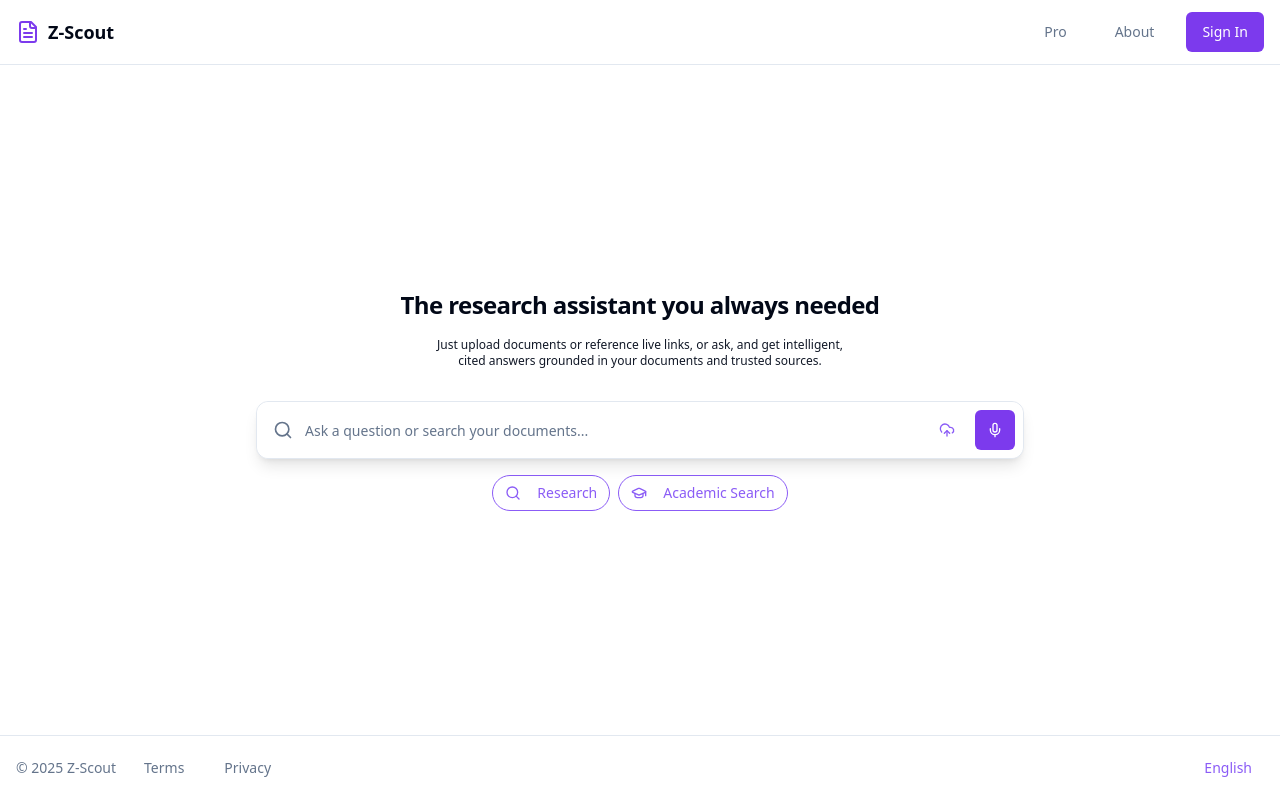
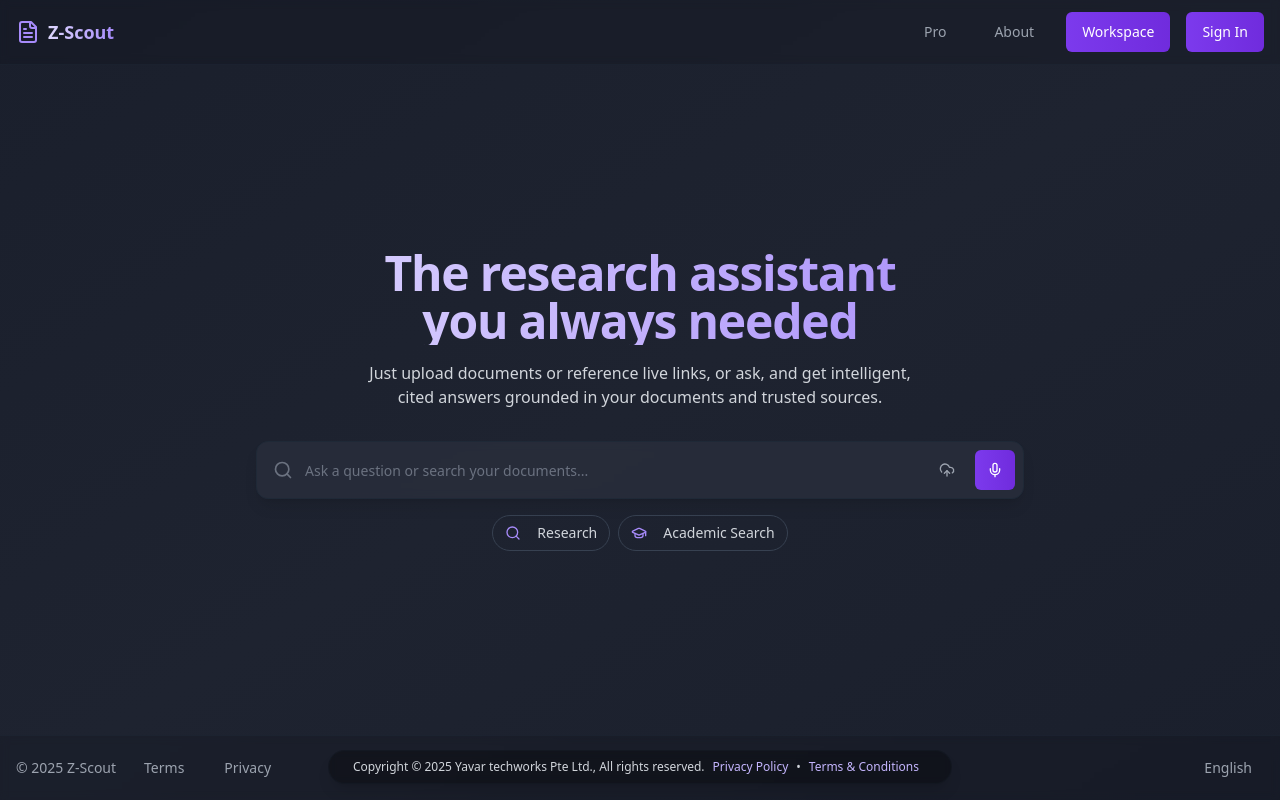
Before and after one commit to madhugraj/z-scout-report-forge, a React (Vite) app: page / in a window 1280 px wide. Built offline with nearby package versions, Linux system fonts and the light colour scheme.

Commit message:
Fix: Improve UI and functionality
- Improved UI with professional gradients for home, dashboard, and workspace pages.
- Fixed collaborator functionality.
- Fixed Research Workspace navigation.
- Improved copyright notice legibility.

```diff
--- a/src/components/LandingPage.tsx
+++ b/src/components/LandingPage.tsx
@@ -1,3 +1,4 @@
+
 import React, { useState } from 'react';
 import { Search, Globe, GraduationCap, Mic, CloudUpload, FolderUp, HardDrive, FileText } from 'lucide-react';
 import { Button } from '@/components/ui/button';
@@ -40,22 +41,37 @@ const LandingPage: React.FC = () => {
     });
   };
 
+  const handleWorkspaceClick = () => {
+    navigate('/workspace');
+  };
+
   return (
-    <div className="min-h-screen bg-background flex flex-col">
-      <header className="w-full border-b bg-white/50 backdrop-blur-sm sticky top-0 z-50">
+    <div className="min-h-screen bg-gradient-to-br from-[#1A1F2C] via-[#1E2330] to-[#1A1F2C] text-white flex flex-col">
+      <header className="w-full border-b border-gray-800/50 bg-black/10 backdrop-blur-sm sticky top-0 z-50">
         <div className="container mx-auto px-4 h-16 flex items-center justify-between">
           <div className="flex items-center gap-2">
-            <FileText className="h-6 w-6 text-primary" />
-            <span className="font-semibold text-lg">Z-Scout</span>
+            <FileText className="h-6 w-6 text-violet-400" />
+            <span className="font-semibold text-lg bg-gradient-to-r from-violet-200 to-violet-400 bg-clip-text text-transparent">Z-Scout</span>
           </div>
           <div className="flex items-center gap-4">
-            <Button variant="ghost" className="text-muted-foreground hover:text-foreground">
+            <Button variant="ghost" className="text-gray-400 hover:text-white">
               Pro
             </Button>
-            <Button variant="ghost" className="text-muted-foreground hover:text-foreground">
+            <Button variant="ghost" className="text-gray-400 hover:text-white">
               About
             </Button>
-            <Button onClick={() => setShowSignIn(true)}>Sign In</Button>
+            <Button
+              onClick={handleWorkspaceClick}
+              className="bg-gradient-to-r from-violet-600/80 to-violet-700/80 hover:from-violet-600 hover:to-violet-700 text-white border-none"
+            >
+              Workspace
+            </Button>
+            <Button
+              onClick={() => setShowSignIn(true)}
+              className="bg-gradient-to-r from-violet-600/80 to-violet-700/80 hover:from-violet-600 hover:to-violet-700 text-white border-none"
+            >
+              Sign In
+            </Button>
           </div>
         </div>
       </header>
@@ -63,74 +79,74 @@ const LandingPage: React.FC = () => {
       <main className="flex-1 flex flex-col items-center justify-center px-4 py-16">
         <div className="w-full max-w-3xl mx-auto space-y-8">
           <div className="text-center space-y-4 animate-fade-in">
-            <h1 className="text-4xl font-bold tracking-tight text-balance sm:text-2xl">
+            <h1 className="text-4xl font-bold tracking-tight text-balance sm:text-5xl bg-gradient-to-r from-violet-200 to-violet-400 bg-clip-text text-transparent">
               The research assistant you always needed
             </h1>
-            <p className="max-w-2xl mx-auto text-balance text-xs font-thin text-gray-900">
+            <p className="max-w-2xl mx-auto text-balance text-md font-light text-gray-300">
               Just upload documents or reference live links, or ask, and get intelligent, cited answers grounded in your documents and trusted sources.
             </p>
           </div>
 
-          <div className="relative">
+          <div className="relative animate-fade-in">
             <div
               className={cn(
-                "absolute right-14 top-full mt-2 z-50 w-64 rounded-lg border bg-white shadow-lg",
+                "absolute right-14 top-full mt-2 z-50 w-64 rounded-lg border border-gray-800 bg-[#2A2F3C] shadow-lg",
                 showUploadOptions ? "block" : "hidden"
               )}
             >
               <div className="p-1">
                 <Button
                   variant="ghost"
-                  className="w-full flex items-center gap-3 p-4 h-auto hover:bg-accent justify-start"
+                  className="w-full flex items-center gap-3 p-4 h-auto hover:bg-white/5 text-gray-300 hover:text-white justify-start"
                   onClick={() => handleUpload('drive')}
                 >
-                  <HardDrive className="h-5 w-5 text-blue-500" />
+                  <HardDrive className="h-5 w-5 text-blue-400" />
                   <div className="flex flex-col items-start">
                     <span className="font-medium">Cloud Storage</span>
-                    <span className="text-xs text-muted-foreground">Access your cloud documents</span>
+                    <span className="text-xs text-gray-500">Access your cloud documents</span>
                   </div>
                 </Button>
                 <Button
                   variant="ghost"
-                  className="w-full flex items-center gap-3 p-4 h-auto hover:bg-accent justify-start"
+                  className="w-full flex items-center gap-3 p-4 h-auto hover:bg-white/5 text-gray-300 hover:text-white justify-start"
                   onClick={() => handleUpload('computer')}
                 >
-                  <FolderUp className="h-5 w-5 text-orange-500" />
+                  <FolderUp className="h-5 w-5 text-orange-400" />
                   <div className="flex flex-col items-start">
                     <span className="font-medium">Local Files</span>
-                    <span className="text-xs text-muted-foreground">PDF, Word, or text files</span>
+                    <span className="text-xs text-gray-500">PDF, Word, or text files</span>
                   </div>
                 </Button>
                 <Button
                   variant="ghost"
-                  className="w-full flex items-center gap-3 p-4 h-auto hover:bg-accent justify-start"
+                  className="w-full flex items-center gap-3 p-4 h-auto hover:bg-white/5 text-gray-300 hover:text-white justify-start"
                   onClick={() => handleUpload('url')}
                 >
-                  <Globe className="h-5 w-5 text-green-500" />
+                  <Globe className="h-5 w-5 text-green-400" />
                   <div className="flex flex-col items-start">
                     <span className="font-medium">Web Reference</span>
-                    <span className="text-xs text-muted-foreground">Import from web pages</span>
+                    <span className="text-xs text-gray-500">Import from web pages</span>
                   </div>
                 </Button>
               </div>
             </div>
 
             <form onSubmit={handleSubmit} className="w-full" onClick={() => setShowUploadOptions(false)}>
-              <div className="relative rounded-xl border bg-background shadow-lg transition-colors focus-within:border-primary">
+              <div className="relative rounded-xl border border-gray-800 bg-[#2A2F3C]/80 backdrop-blur-sm shadow-lg transition-colors focus-within:border-violet-500">
                 <Input
                   type="text"
                   placeholder="Ask a question or search your documents..."
-                  className="pl-12 pr-24 py-7 text-lg border-0 focus-visible:ring-0 rounded-xl"
+                  className="pl-12 pr-24 py-7 text-lg border-0 focus-visible:ring-0 rounded-xl bg-transparent text-white placeholder:text-gray-500"
                   value={searchQuery}
                   onChange={e => setSearchQuery(e.target.value)}
                 />
-                <Search className="absolute left-4 top-1/2 -translate-y-1/2 h-5 w-5 text-muted-foreground" />
+                <Search className="absolute left-4 top-1/2 -translate-y-1/2 h-5 w-5 text-gray-500" />
                 <div className="absolute right-2 top-1/2 -translate-y-1/2 flex gap-2">
                   <Button
                     type="button"
                     size="icon"
                     variant="ghost"
-                    className="hover:bg-accent"
+                    className="hover:bg-white/5 text-gray-400 hover:text-violet-400"
                     onClick={(e) => {
                       e.stopPropagation();
                       setShowUploadOptions(!showUploadOptions);
@@ -138,19 +154,27 @@ const LandingPage: React.FC = () => {
                   >
                     <CloudUpload className="h-5 w-5" />
                   </Button>
-                  <Button type="button" size="icon" disabled={isGenerating}>
+                  <Button type="button" size="icon" disabled={isGenerating} className="bg-gradient-to-r from-violet-600/80 to-violet-700/80 hover:from-violet-600 hover:to-violet-700 text-white border-none">
                     <Mic className="h-5 w-5" />
                   </Button>
                 </div>
               </div>
 
               <div className="mt-4 flex flex-wrap gap-2 justify-center">
-                <Button variant="outline" size="sm" className="rounded-full">
-                  <Search className="h-4 w-4 mr-2" />
+                <Button
+                  variant="outline"
+                  size="sm"
+                  className="rounded-full border-gray-700 text-gray-300 hover:text-white hover:border-violet-500 hover:bg-white/5"
+                >
+                  <Search className="h-4 w-4 mr-2 text-violet-400" />
                   Research
                 </Button>
-                <Button variant="outline" size="sm" className="rounded-full">
-                  <GraduationCap className="h-4 w-4 mr-2" />
+                <Button
+                  variant="outline"
+                  size="sm"
+                  className="rounded-full border-gray-700 text-gray-300 hover:text-white hover:border-violet-500 hover:bg-white/5"
+                >
+                  <GraduationCap className="h-4 w-4 mr-2 text-violet-400" />
                   Academic Search
                 </Button>
               </div>
@@ -159,18 +183,32 @@ const LandingPage: React.FC = () => {
         </div>
       </main>
 
-      <footer className="border-t bg-white/50 backdrop-blur-sm">
-        <div className="container mx-auto px-4 h-16 flex items-center justify-between text-sm text-muted-foreground">
+      <footer className="border-t border-gray-800/50 bg-black/10 backdrop-blur-sm mt-auto">
+        <div className="container mx-auto px-4 h-16 flex items-center justify-between text-sm text-gray-400">
           <div className="flex items-center gap-4">
             <span>© 2025 Z-Scout</span>
-            <Button variant="link" size="sm" className="text-muted-foreground">Terms</Button>
-            <Button variant="link" size="sm" className="text-muted-foreground">Privacy</Button>
+            <Button variant="link" size="sm" className="text-gray-400 hover:text-violet-400">Terms</Button>
+            <Button variant="link" size="sm" className="text-gray-400 hover:text-violet-400">Privacy</Button>
           </div>
           <div className="flex items-center gap-4">
-            <Button variant="ghost" size="sm">English</Button>
+            <Button variant="ghost" size="sm" className="text-gray-400 hover:text-white">English</Button>
           </div>
         </div>
       </footer>
+
+      {/* Add consistent copyright footer */}
+      <div className="fixed bottom-4 left-4 right-4 flex justify-center">
+        <div className="text-xs text-gray-300 text-center backdrop-blur-sm bg-black/30 px-6 py-2 rounded-full shadow-lg border border-gray-800/20">
+          Copyright © 2025 Yavar techworks Pte Ltd., All rights reserved.
+          <a href="https://www.yavar.ai/privacy-policy/" className="mx-2 text-violet-300 hover:text-violet-200 transition-colors" target="_blank" rel="noopener noreferrer">
+            Privacy Policy
+          </a>
+          •
+          <a href="https://www.yavar.ai/terms-and-conditions/" className="mx-2 text-violet-300 hover:text-violet-200 transition-colors" target="_blank" rel="noopener noreferrer">
+            Terms & Conditions
+          </a>
+        </div>
+      </div>
 
       <SignInDialog open={showSignIn} onOpenChange={setShowSignIn} />
     </div>
--- a/src/components/WorkspaceHistory.tsx
+++ b/src/components/WorkspaceHistory.tsx
@@ -1,4 +1,3 @@
-
 import React from 'react';
 import { Clock, Filter, ChevronRight, Tag, MoreHorizontal, RefreshCw } from 'lucide-react';
 import { Button } from '@/components/ui/button';
@@ -77,11 +76,11 @@ const WorkspaceHistory: React.FC = () => {
   };
 
   return (
-    <div className="min-h-screen bg-background">
+    <div className="min-h-screen bg-gradient-to-br from-[#1A1F2C] via-[#1E2330] to-[#1A1F2C] text-white">
       <div className="container max-w-6xl py-8">
         <div className="mb-8">
-          <h1 className="text-3xl font-bold mb-2">Research Workspace</h1>
-          <p className="text-muted-foreground">
+          <h1 className="text-3xl font-bold mb-2 bg-gradient-to-r from-violet-200 to-violet-400 bg-clip-text text-transparent">Research Workspace</h1>
+          <p className="text-gray-300">
             Your research memory, versioned and always within reach
           </p>
         </div>
@@ -89,46 +88,46 @@ const WorkspaceHistory: React.FC = () => {
         <div className="flex space-x-6">
           {/* Sidebar */}
           <div className="w-64 space-y-6">
-            <Card>
+            <Card className="border-gray-800 bg-[#2A2F3C]/80 backdrop-blur-sm">
               <CardHeader className="pb-2">
-                <CardTitle className="text-lg flex items-center">
-                  <Clock className="h-4 w-4 mr-2" />
+                <CardTitle className="text-lg flex items-center text-white">
+                  <Clock className="h-4 w-4 mr-2 text-violet-400" />
                   Recent Reports
                 </CardTitle>
               </CardHeader>
               <CardContent className="text-sm space-y-1 pb-3">
-                <Button variant="ghost" className="w-full justify-start font-normal">All Reports</Button>
-                <Button variant="ghost" className="w-full justify-start font-normal">Last 7 Days</Button>
-                <Button variant="ghost" className="w-full justify-start font-normal">Last 30 Days</Button>
-                <Button variant="ghost" className="w-full justify-start font-normal">Archived</Button>
+                <Button variant="ghost" className="w-full justify-start font-normal text-gray-300 hover:text-white hover:bg-white/5">All Reports</Button>
+                <Button variant="ghost" className="w-full justify-start font-normal text-gray-300 hover:text-white hover:bg-white/5">Last 7 Days</Button>
+                <Button variant="ghost" className="w-full justify-start font-normal text-gray-300 hover:text-white hover:bg-white/5">Last 30 Days</Button>
+                <Button variant="ghost" className="w-full justify-start font-normal text-gray-300 hover:text-white hover:bg-white/5">Archived</Button>
               </CardContent>
             </Card>
 
-            <Card>
+            <Card className="border-gray-800 bg-[#2A2F3C]/80 backdrop-blur-sm">
               <CardHeader className="pb-2">
-                <CardTitle className="text-lg flex items-center">
-                  <Tag className="h-4 w-4 mr-2" />
+                <CardTitle className="text-lg flex items-center text-white">
+                  <Tag className="h-4 w-4 mr-2 text-violet-400" />
                   Research Topics
                 </CardTitle>
               </CardHeader>
               <CardContent className="text-sm space-y-1 pb-3">
-                <Button variant="ghost" className="w-full justify-start font-normal">
-                  <Badge variant="outline" className="mr-2 bg-blue-100">AI & Health</Badge>
-                  <span className="text-muted-foreground ml-auto">3</span>
+                <Button variant="ghost" className="w-full justify-start font-normal hover:bg-white/5">
+                  <Badge variant="outline" className="mr-2 bg-blue-900/30 text-blue-300 border-blue-800">AI & Health</Badge>
+                  <span className="text-gray-400 ml-auto">3</span>
                 </Button>
-                <Button variant="ghost" className="w-full justify-start font-normal">
-                  <Badge variant="outline" className="mr-2 bg-green-100">Climate</Badge>
-                  <span className="text-muted-foreground ml-auto">2</span>
+                <Button variant="ghost" className="w-full justify-start font-normal hover:bg-white/5">
+                  <Badge variant="outline" className="mr-2 bg-green-900/30 text-green-300 border-green-800">Climate</Badge>
+                  <span className="text-gray-400 ml-auto">2</span>
                 </Button>
-                <Button variant="ghost" className="w-full justify-start font-normal">
-                  <Badge variant="outline" className="mr-2 bg-purple-100">Technology</Badge>
-                  <span className="text-muted-foreground ml-auto">5</span>
+                <Button variant="ghost" className="w-full justify-start font-normal hover:bg-white/5">
+                  <Badge variant="outline" className="mr-2 bg-purple-900/30 text-purple-300 border-purple-800">Technology</Badge>
+                  <span className="text-gray-400 ml-auto">5</span>
                 </Button>
-                <Button variant="ghost" className="w-full justify-start font-normal">
-                  <Badge variant="outline" className="mr-2 bg-amber-100">Policy</Badge>
-                  <span className="text-muted-foreground ml-auto">1</span>
+                <Button variant="ghost" className="w-full justify-start font-normal hover:bg-white/5">
+                  <Badge variant="outline" className="mr-2 bg-amber-900/30 text-amber-300 border-amber-800">Policy</Badge>
+                  <span className="text-gray-400 ml-auto">1</span>
                 </Button>
-                <Button variant="ghost" className="w-full justify-start font-normal text-primary">
+                <Button variant="ghost" className="w-full justify-start font-normal text-violet-400 hover:text-violet-300 hover:bg-white/5">
                   View all tags...
                 </Button>
               </CardContent>
@@ -162,7 +161,7 @@ const WorkspaceHistory: React.FC = () => {
             <ScrollArea className="h-[calc(100vh-220px)]">
               <div className="space-y-4 pr-4">
                 {researchHistory.map((item) => (
-                  <Card key={item.id} className="hover:border-primary/50 transition-colors">
+                  <Card key={item.id} className="hover:border-violet-500/50 transition-colors border-gray-800 bg-[#2A2F3C]/80 backdrop-blur-sm">
                     <CardHeader className="pb-2">
                       <div className="flex justify-between items-start">
                         <CardTitle className="text-xl">{item.title}</CardTitle>
@@ -209,6 +208,7 @@ const WorkspaceHistory: React.FC = () => {
                           variant="outline"
                           size="sm"
                           onClick={() => handleRegenerate(item.id)}
+                          className="border-gray-700 text-gray-300 hover:text-white hover:bg-white/5"
                         >
                           <RefreshCw className="h-4 w-4 mr-2" />
                           Regenerate
@@ -224,6 +224,7 @@ const WorkspaceHistory: React.FC = () => {
                               }
                             });
                           }}
+                          className="bg-gradient-to-r from-violet-600 to-violet-700 hover:from-violet-700 hover:to-violet-800"
                         >
                           <span>View Report</span>
                           <ChevronRight className="h-4 w-4 ml-1" />
@@ -237,6 +238,19 @@ const WorkspaceHistory: React.FC = () => {
           </div>
         </div>
       </div>
+
+      <div className="fixed bottom-4 left-4 right-4 flex justify-center">
+        <div className="text-xs text-gray-300 text-center backdrop-blur-sm bg-black/30 px-6 py-2 rounded-full shadow-lg border border-gray-800/20">
+          Copyright © 2025 Yavar techworks Pte Ltd., All rights reserved.
+          <a href="https://www.yavar.ai/privacy-policy/" className="mx-2 text-violet-300 hover:text-violet-200 transition-colors" target="_blank" rel="noopener noreferrer">
+            Privacy Policy
+          </a>
+          •
+          <a href="https://www.yavar.ai/terms-and-conditions/" className="mx-2 text-violet-300 hover:text-violet-200 transition-colors" target="_blank" rel="noopener noreferrer">
+            Terms & Conditions
+          </a>
+        </div>
+      </div>
     </div>
   );
 };
```
Also changed, not shown: src/components/ResearchDashboard.tsx (+20 -19 lines), src/components/collaboration/CollaborationHeader.tsx (+8 -0 lines).
